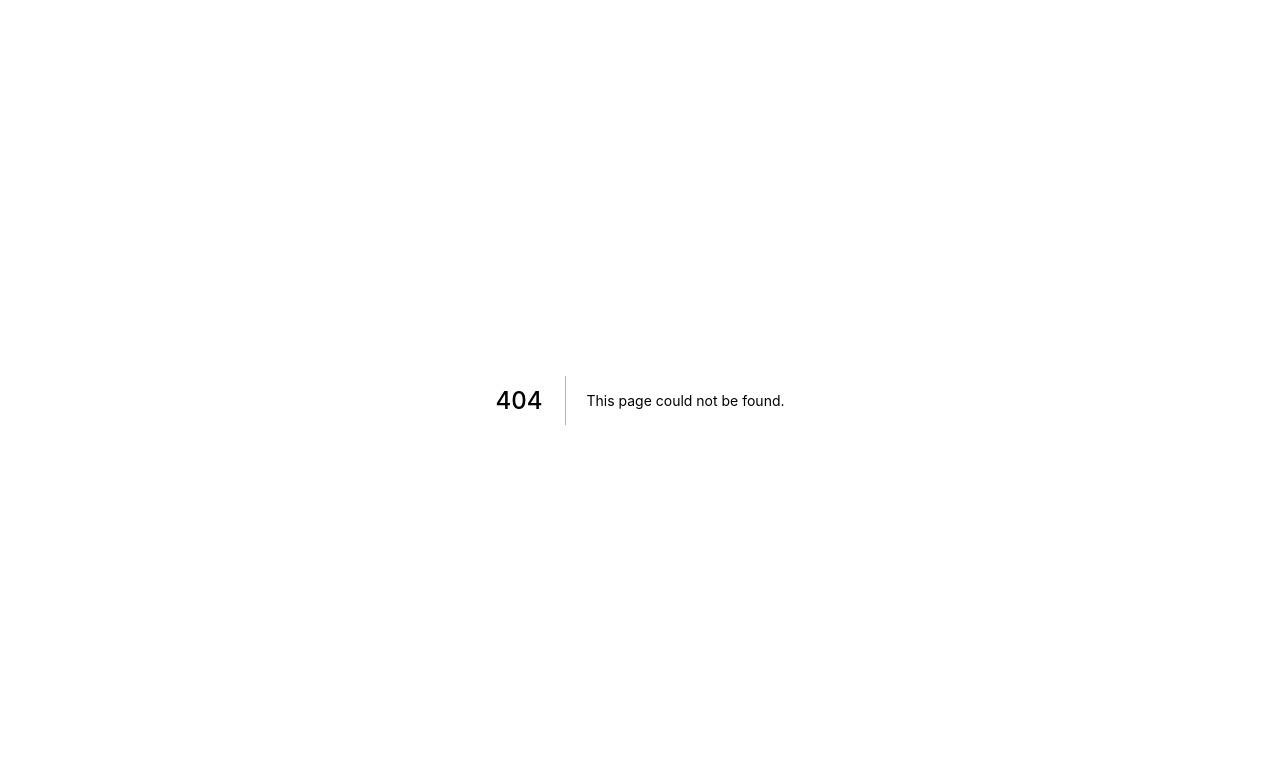
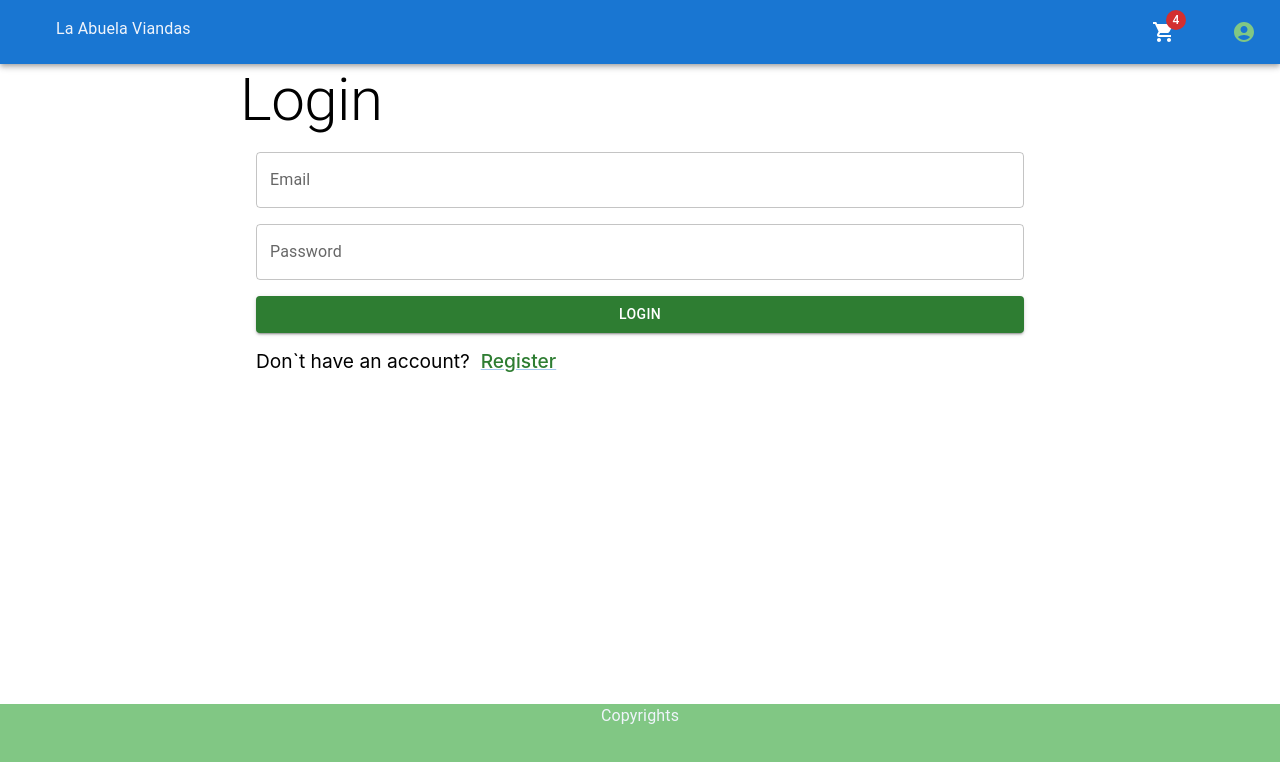
Before and after one commit to scorpion712/abuela-viandas, a Next.js app in the folder frontend/: page /login in a window 1280 px wide. Before the commit this address had no page. Shown: the top 762 px of the page. Built offline with nearby package versions, Linux system fonts and the light colour scheme; a web font is replaced by a local one.

Commit message:
Create login UI and refactor

```diff
--- a/frontend/components/Cart.tsx
+++ b/frontend/components/Cart.tsx
@@ -15,6 +15,7 @@ import RemoveCircleOutlineIcon from "@mui/icons-material/RemoveCircleOutline";
 import AddCircleOutlineIcon from "@mui/icons-material/AddCircleOutline";
 import DeleteForeverIcon from "@mui/icons-material/DeleteForever";
 import useStyles from "../styles/styles";
+import { useRouter } from "next/router";
 
 const cartItems = [
   {
@@ -44,6 +45,11 @@ interface CartProps {
 export default function Cart(props: CartProps) {
   const classes = useStyles();
   const { openCartDialog, toggleDrawer } = props;
+  const router = useRouter();
+
+  const handleCheckOut = () => {
+    router.push('/shipping');
+  }
 
   const cartItemsList = (anchor: any) => (
     <Box
@@ -134,7 +140,7 @@ export default function Cart(props: CartProps) {
       <Box
         className={classes.cartPurchaseButton}
       >
-        <Button variant="contained">
+        <Button variant="contained" onClick={handleCheckOut}>
           Comprar
         </Button>
       </Box>
--- /dev/null
+++ b/frontend/pages/login.tsx
@@ -0,0 +1,66 @@
+import {
+  Button,
+  Container,
+  Link,
+  List,
+  ListItem,
+  TextField,
+  Typography,
+} from "@mui/material";
+import React from "react";
+import NextLink from "next/link";
+
+import Layout from "../components/Layout";
+import useStyles from "../styles/styles";
+
+export default function Login() {
+  const classes = useStyles();
+
+  return (
+    <Layout>
+      <Container className={classes.main}>
+        <form className={classes.loginForm}>
+          <Typography component="h2" variant="h2">
+            Login
+          </Typography>
+          <List>
+            <ListItem>
+              <TextField
+                variant="outlined"
+                fullWidth
+                id="email"
+                label="Email"
+                inputProps={{ type: "email" }}
+              />
+            </ListItem>
+            <ListItem>
+              <TextField
+                variant="outlined"
+                fullWidth
+                id="password"
+                label="Password"
+                inputProps={{ type: "password" }}
+              />
+            </ListItem>
+            <ListItem>
+              <Button
+                variant="contained"
+                type="submit"
+                fullWidth
+                color="success"
+              >
+                Login
+              </Button>
+            </ListItem>
+            <ListItem style={{fontSize: '1.2rem'}}>
+              Don`t have an account? &nbsp;
+              <NextLink href="/register" passHref>
+                <Link style={{color: '#2e7d32', fontWeight: '500'}}>Register</Link>
+              </NextLink>
+            </ListItem>
+          </List>
+        </form>
+      </Container>
+    </Layout>
+  );
+}
--- a/frontend/styles/styles.ts
+++ b/frontend/styles/styles.ts
@@ -23,7 +23,9 @@ const useStyles = makeStyles ((theme: Theme) => ({
     footer: {
         textAlign: 'center',
         backgroundColor: green[300],
-        color: "#F0F4Fb"
+        color: "#F0F4Fb",
+        minWidth: '100%',
+        height: '123px'
     },
     // searcher
     searchText:{
@@ -188,6 +190,11 @@ const useStyles = makeStyles ((theme: Theme) => ({
         fontFamily:"Roboto",
         fontSize: "1.2rem",
         fontWeight: "bold",
+    },
+    // login
+    loginForm: {
+        maxWidth: '800px',
+        margin: '0 auto',
     }
 }));
 
```
Also changed, not shown: frontend/pages/shipping.tsx (added, +11 -0 lines), frontend/pages/home.tsx (renamed from frontend/pages/MainPage.tsx), frontend/pages/menues.tsx (renamed from frontend/pages/FoodPage.tsx), 1 other file (tests, documents, lock files or other folders).
